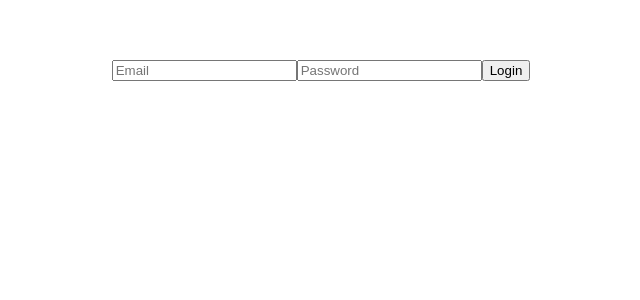
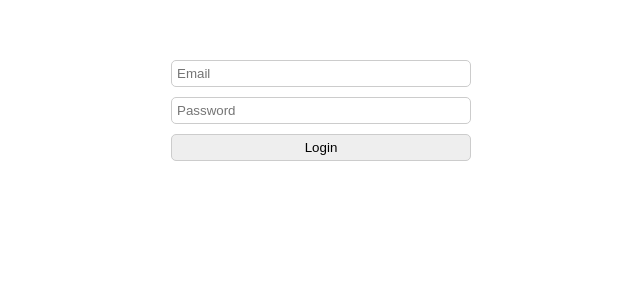
Before and after one commit to Jiacheng199/wjcblogs, a Vue app: page /login in a window 1280 px wide. Shown: the top 300 px of the page, without its empty margins (319-959 px from the left). Built offline with nearby package versions, Linux system fonts and the light colour scheme.

Commit message:
login successfuly with mysql connection

```diff
--- a/src/components/UserLogin.vue
+++ b/src/components/UserLogin.vue
@@ -8,20 +8,49 @@
   </template>
 
   <script>
-  //eslint-disable-next-line
   import axios from 'axios'
 
   export default {
-    data() {
-      return {
-        email: '',
-        password: ''
-      }
-    },
+    // ...
     methods: {
-      submitForm() {
-        // 在这里处理表单提交
+      async submitForm() {
+        try {
+           const response = await axios.post('http://localhost:3000/userlogin', {
+            email: this.email,
+            password: this.password
+          })
+
+          console.log(response.data)
+          // TODO: 处理响应数据，如设置认证状态或者跳转到新页面
+        } catch (error) {
+          console.error(error)
+          // TODO: 处理错误，如显示错误信息
+        }
       }
     }
   }
   </script>
+
+  <style scoped>
+  form {
+    display: flex;
+    flex-direction: column;
+    width: 300px;
+    margin: 0 auto;
+  }
+
+  input {
+    margin-bottom: 10px;
+    padding: 5px;
+    border-radius: 5px;
+    border: 1px solid #ccc;
+  }
+
+  button {
+    padding: 5px;
+    border-radius: 5px;
+    border: 1px solid #ccc;
+    background-color: #eee;
+    cursor: pointer;
+  }
+  </style>
```
